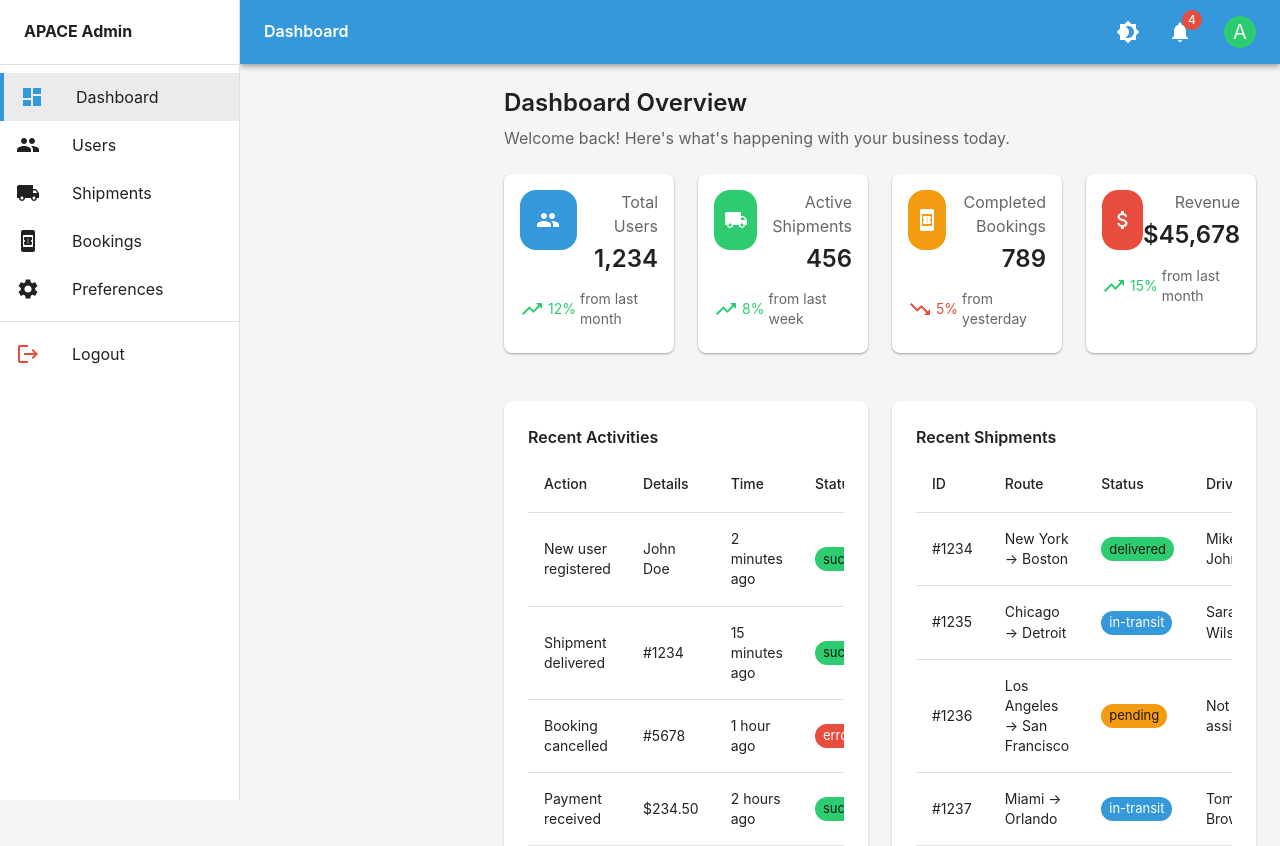
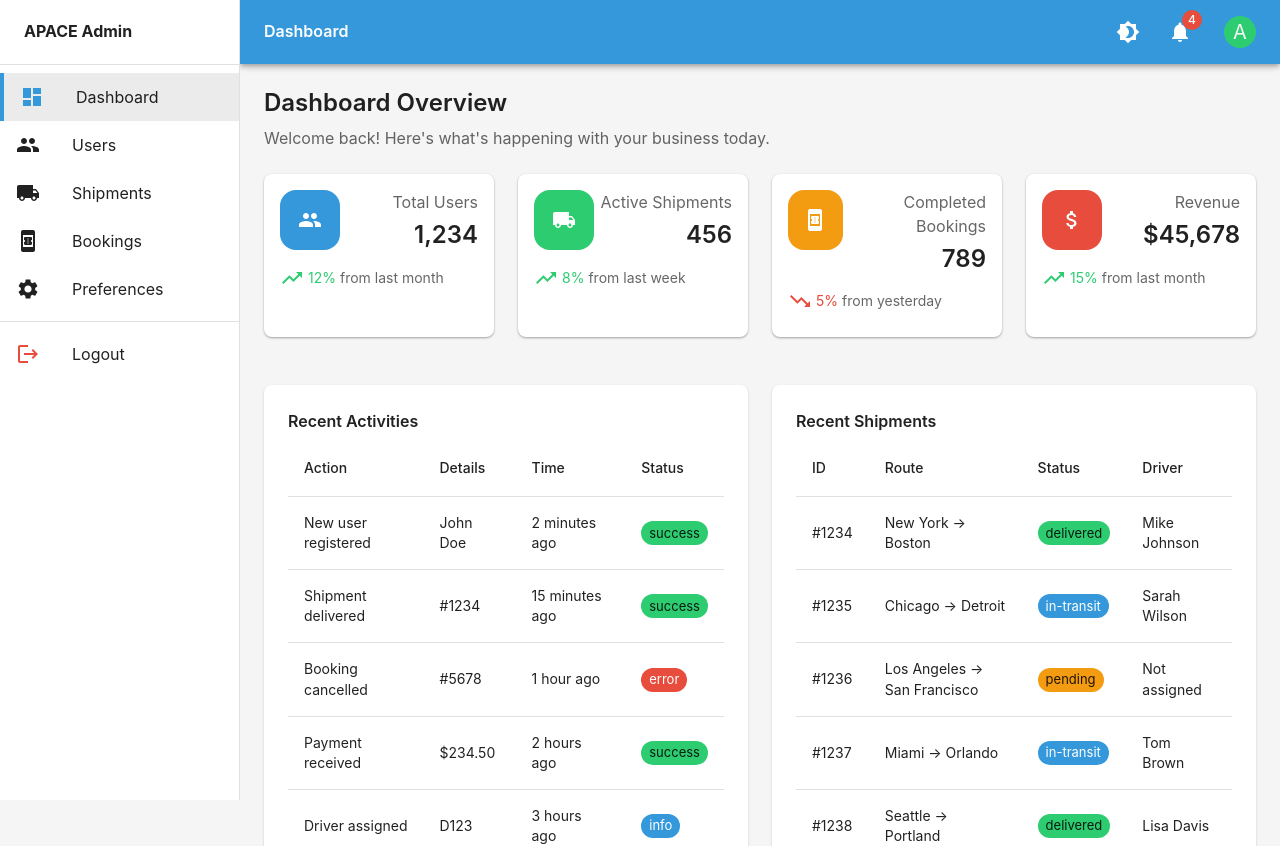
Before and after one commit to harsh-pandey001/Apace-Backend, a React (Create React App) app in the folder AdminPanel/: page /dashboard in a window 1280 px wide. Shown: the top 846 px of the page. Built offline with nearby package versions, Linux system fonts and the light colour scheme.

Commit message:
admin panal work fixed

```diff
--- a/AdminPanel/src/App.js
+++ b/AdminPanel/src/App.js
@@ -53,7 +53,6 @@ function App() {
               flexGrow: 1,
               p: 3,
               width: { sm: `calc(100% - ${drawerWidth}px)` },
-              ml: { sm: `${drawerWidth}px` },
               mt: 8
             }}
           >
```
